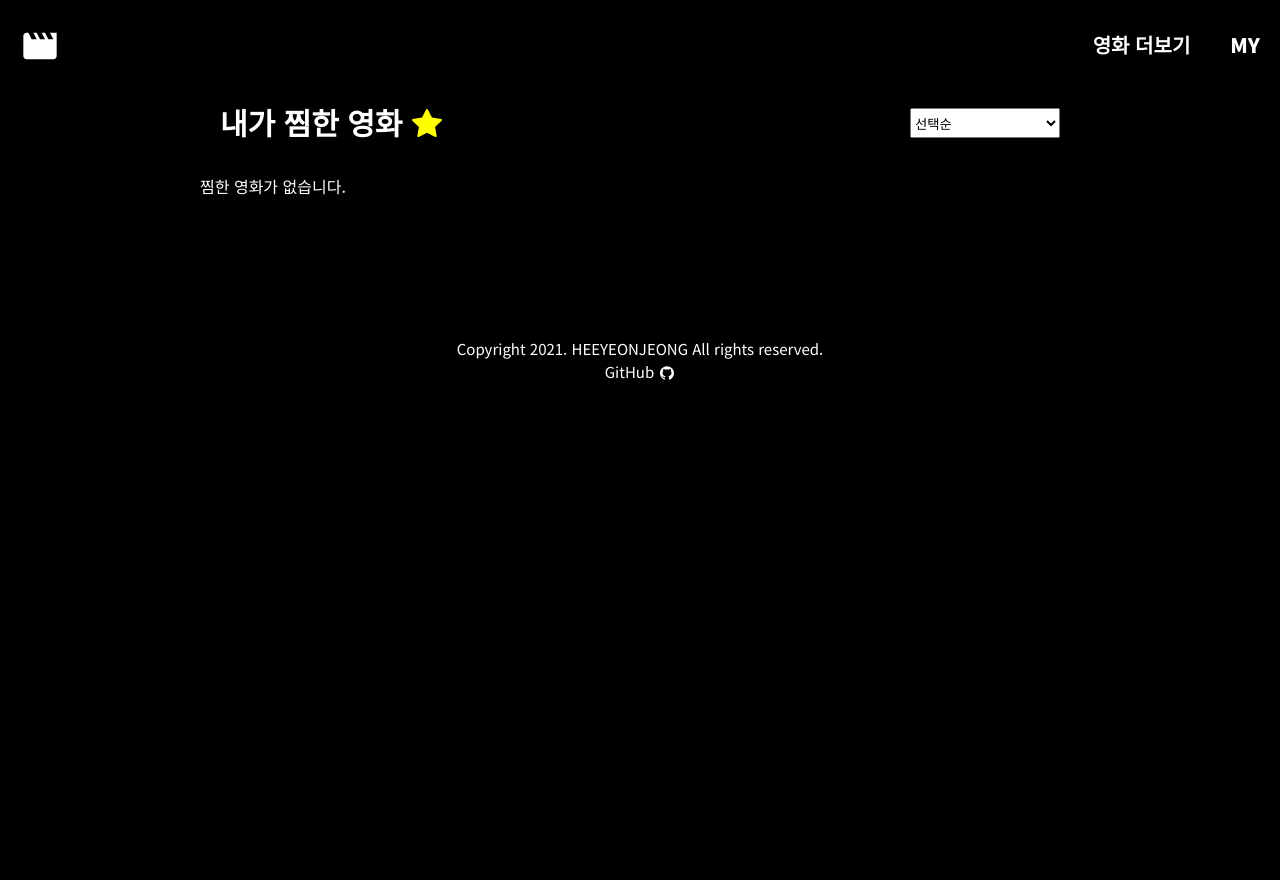
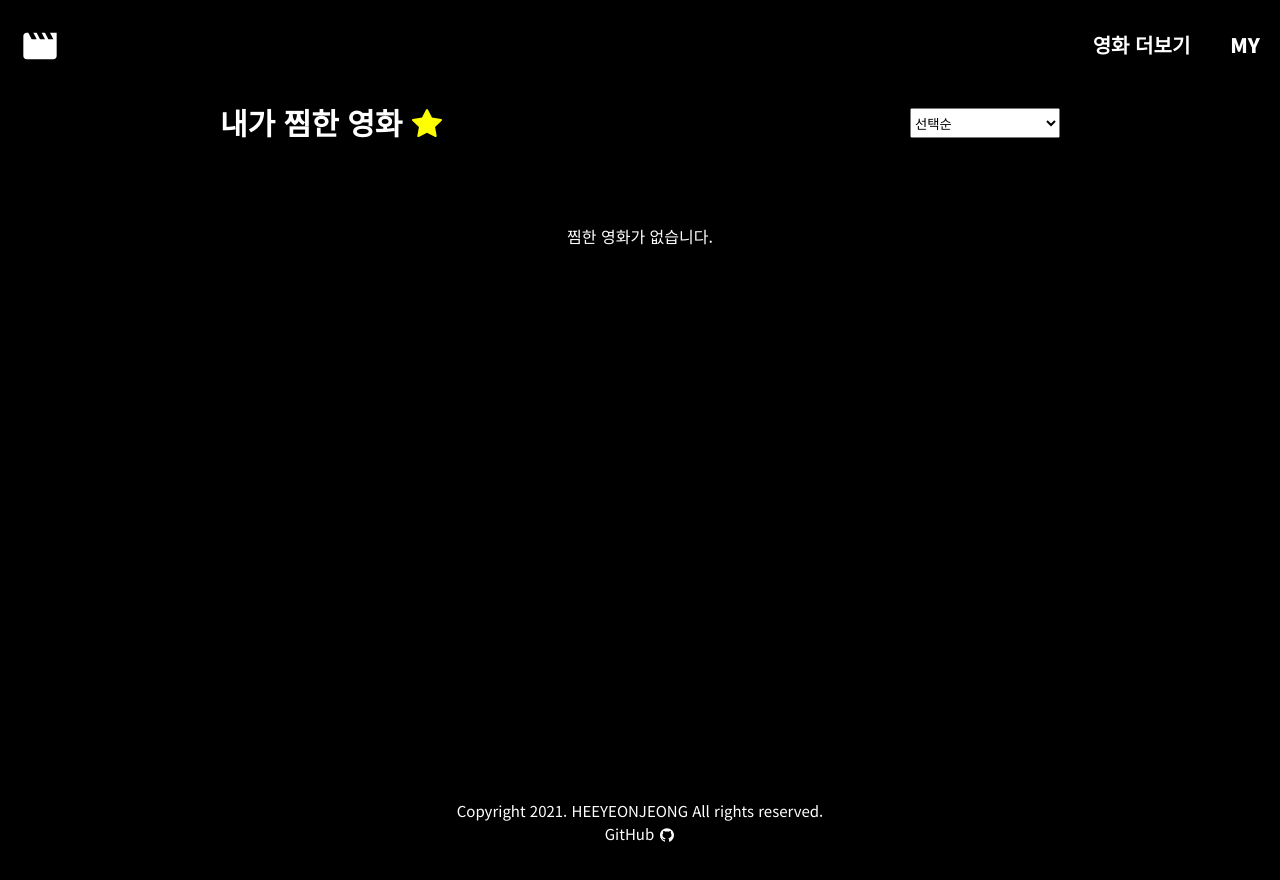
Before and after one commit to HeeyeonJeong/movie, a React (Create React App) app: page /my in a window 1280 px wide. Shown: the top 880 px of the page. Before the commit the page ends 800 px from the top, so only its background shows below. Built offline with nearby package versions, Linux system fonts and the light colour scheme; no server answers.

Commit message:
Fix: notify empty

```diff
--- a/src/components/My/MyComponent.js
+++ b/src/components/My/MyComponent.js
@@ -52,10 +52,10 @@ function MyComponent({ likeMovies }) {
         </S.SelectBox>
       </S.Top>
 
-      {likeMovies ? (
+      {!sortMovies || (sortMovies && sortMovies.length === 0) ? (
+        <S.Desc>찜한 영화가 없습니다.</S.Desc>
+      ) : (
         <MovieViewComponent data={sortMovies} />
-      ) : (
-        <p>찜한 영화가 없습니다.</p>
       )}
     </S.Section>
   );
--- a/src/components/My/MyComponent.style.js
+++ b/src/components/My/MyComponent.style.js
@@ -1,7 +1,7 @@
 import styled from "styled-components";
 
 const Section = styled.section`
-  min-height: 100%;
+  min-height: 70vh;
   margin-top: 65px;
   padding: ${(props) => props.theme.paddingL};
 
@@ -69,4 +69,9 @@ const Select = styled.select`
   }
 `;
 
-export { Section, Top, TitleBox, Title, Icon, SelectBox, Select };
+const Desc = styled.p`
+  padding: ${(props) => props.theme.paddingXXL};
+  text-align: center;
+`;
+
+export { Section, Top, TitleBox, Title, Icon, SelectBox, Select, Desc };
```
